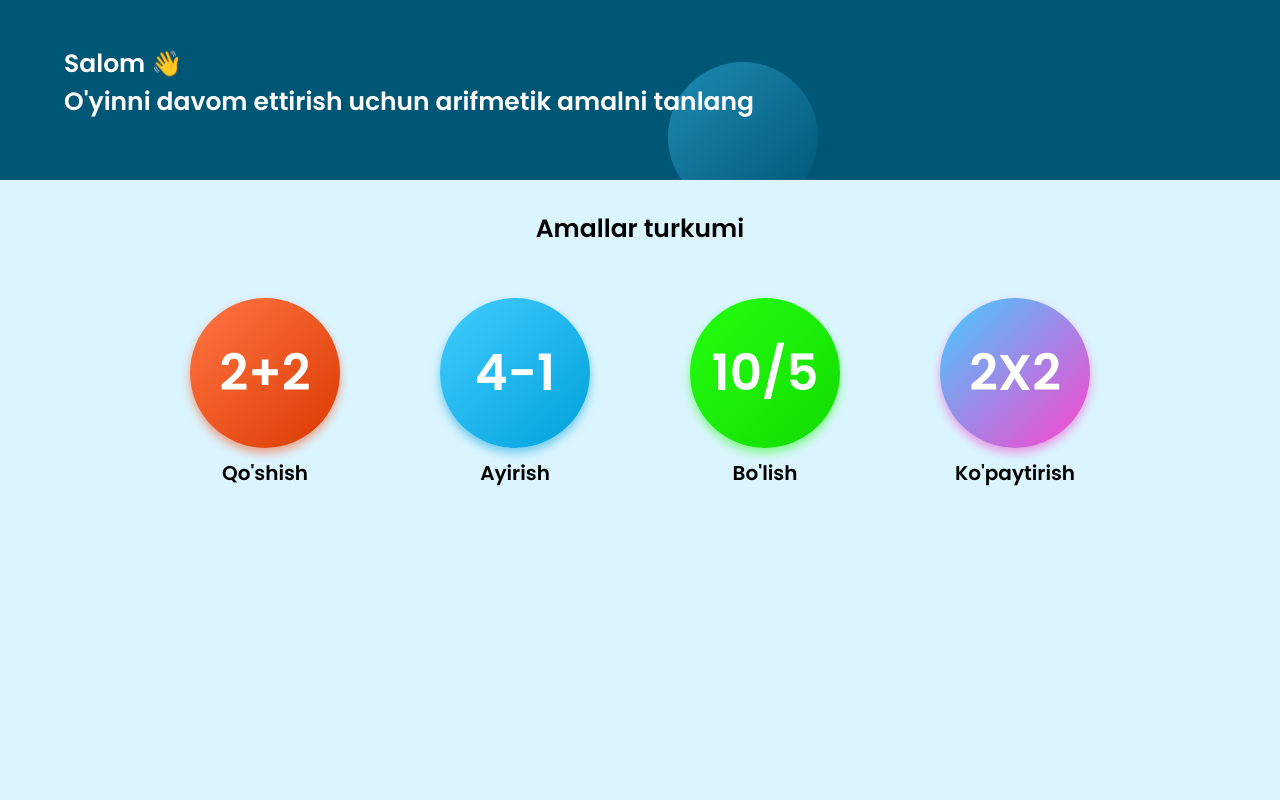
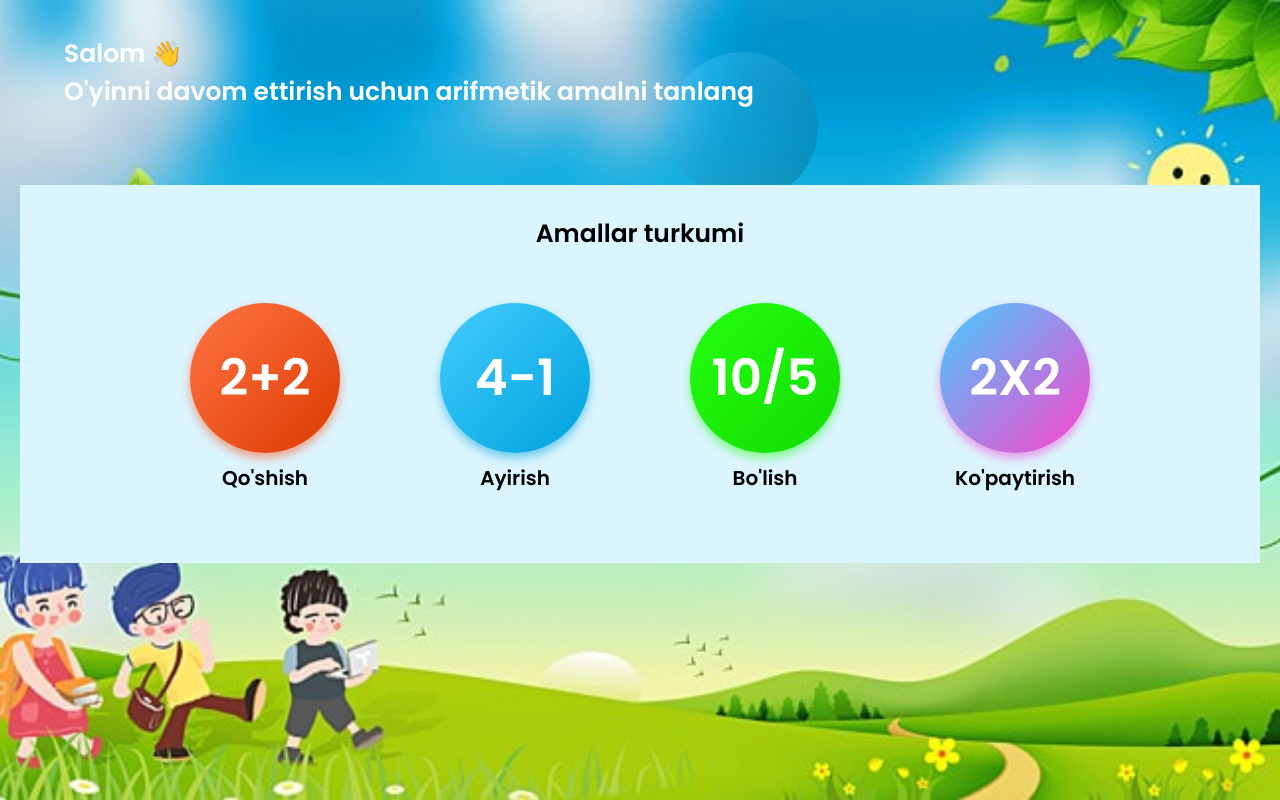
Before and after one commit to DostonUmarov/arifmetik, a React (Vite) app: page /category in a window 1280 px wide. Built offline with nearby package versions, Linux system fonts and the light colour scheme.

Commit message:
Update Category.css

```diff
--- a/src/Pages/Category/Category.css
+++ b/src/Pages/Category/Category.css
@@ -1,12 +1,12 @@
 /* styling for the categories page  */
 
-main.categories-main{
-    background-color: var(--bg-main);
-    height: 100vh;
-    padding-block-start: 3rem;
-    display:grid;
-    grid-template-rows: auto 1fr;
-    overflow-x: hidden;
+main.categories-main {
+  background-image: url('../../assets/bg.png');
+  background-size: cover;
+  background-position: center;
+  min-height: 100vh;
+  padding: 20px;
+/*   color: #fff; /* Agar fon qorong‘i bo‘lsa, matn oq ko‘rinadi */
 }
 
 .top > p{
```
